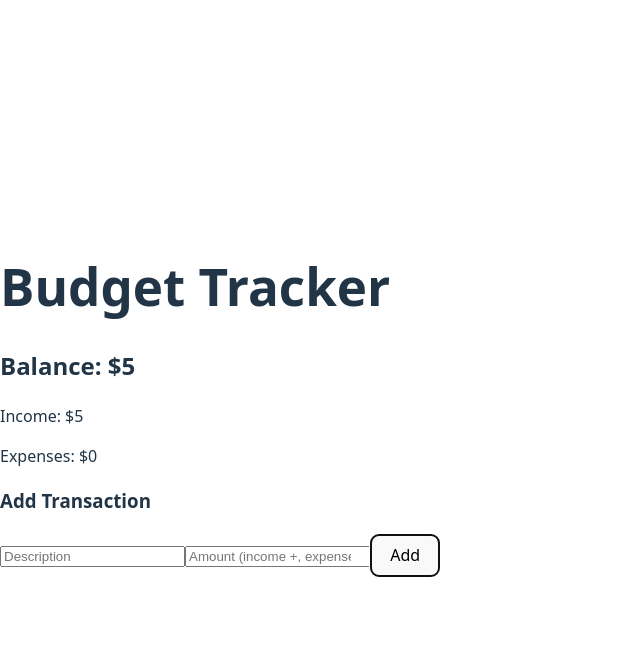
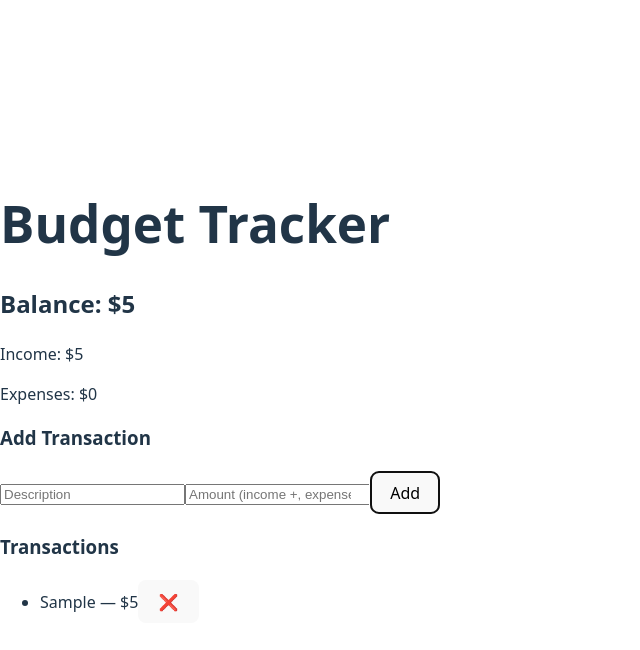
Before and after one commit to TannerJ0nes/react-budget-tracker, a React app in the folder budget-tracker/: page / in a window 1280 px wide. Both pictures are taken after typing "Sample", "5" into the empty fields and a click on the button "Add". Shown: the top 650 px of the page, without its empty margins (0-640 px from the left). Built offline with nearby package versions, Linux system fonts and the light colour scheme; the HTML template or start-up script is replaced by a standard one.

Commit message:
Persist transactions using localStorage

```diff
--- a/budget-tracker/src/App.jsx
+++ b/budget-tracker/src/App.jsx
@@ -1,11 +1,16 @@
-import { useState } from "react";
 import TransactionForm from "./components/TransactionForm";
+import TransactionList from "./components/TransactionList";
+import useLocalStorage from "./hooks/useLocalStorage";
 
 function App() {
-  const [transactions, setTransactions] = useState([]);
+  const [transactions, setTransactions] = useLocalStorage("transactions", []);
 
   const addTransaction = (transaction) => {
     setTransactions([...transactions, transaction]);
+  };
+
+  const deleteTransaction = (id) => {
+    setTransactions(transactions.filter(t => t.id !== id));
   };
 
   const income = transactions
@@ -27,6 +32,10 @@ function App() {
       <p>Expenses: ${Math.abs(expenses)}</p>
 
       <TransactionForm onAdd={addTransaction} />
+      <TransactionList
+        transactions={transactions}
+        onDelete={deleteTransaction}
+      />
     </div>
   );
 }
--- /dev/null
+++ b/budget-tracker/src/components/TransactionList.jsx
@@ -0,0 +1,21 @@
+function TransactionList({ transactions, onDelete }) {
+  if (transactions.length === 0) {
+    return <p>No transactions yet.</p>;
+  }
+
+  return (
+    <div>
+      <h3>Transactions</h3>
+      <ul>
+        {transactions.map((t) => (
+          <li key={t.id}>
+            {t.text} — ${t.amount}
+            <button onClick={() => onDelete(t.id)}>❌</button>
+          </li>
+        ))}
+      </ul>
+    </div>
+  );
+}
+
+export default TransactionList;
--- /dev/null
+++ b/budget-tracker/src/hooks/useLocalStorage.js
@@ -0,0 +1,16 @@
+import { useState, useEffect } from "react";
+
+function useLocalStorage(key, initialValue) {
+  const [value, setValue] = useState(() => {
+    const stored = localStorage.getItem(key);
+    return stored ? JSON.parse(stored) : initialValue;
+  });
+
+  useEffect(() => {
+    localStorage.setItem(key, JSON.stringify(value));
+  }, [key, value]);
+
+  return [value, setValue];
+}
+
+export default useLocalStorage;
```
